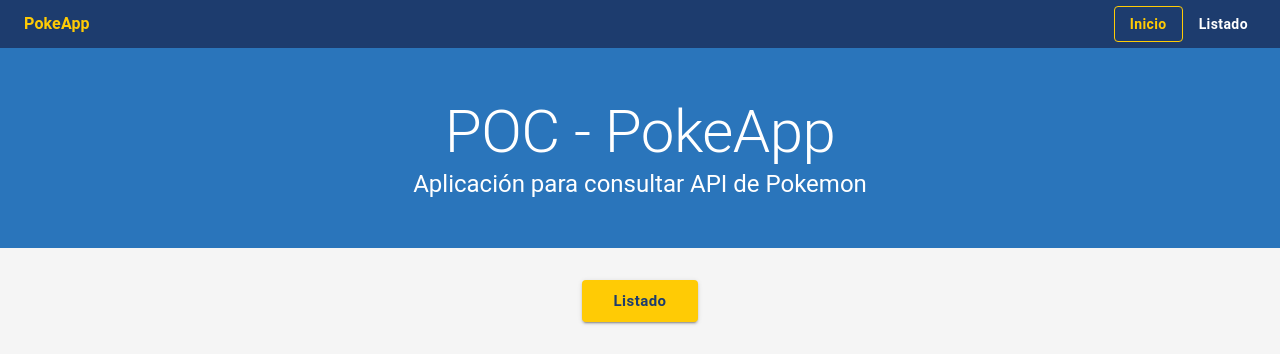
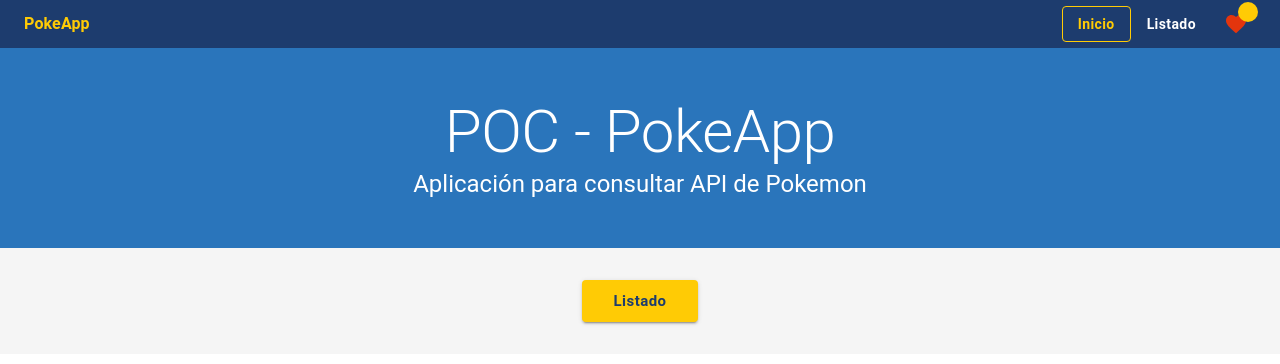
Before and after one commit to rubenmahu/PokeApp, a Next.js app: page / in a window 1280 px wide. Shown: the top 364 px of the page. Built offline with nearby package versions, Linux system fonts and the light colour scheme; what @mui/material-nextjs would draw is missing.

Commit message:
Hito 3: Zustand - favoritos

```diff
--- a/src/components/Navbar.tsx
+++ b/src/components/Navbar.tsx
@@ -1,11 +1,15 @@
 'use client';
-import {AppBar, Toolbar, Typography, Button} from '@mui/material';
+import {useFavoriteStore} from '@/store/useFavoriteStore';
+import {AppBar, Badge, Box, Toolbar, Typography, Button} from '@mui/material';
+import FavoriteIcon from '@mui/icons-material/Favorite';
 import Link from 'next/link';
 import {usePathname} from 'next/navigation';
 export function Navbar() {
 	const pathName = usePathname();
 	const isHome = pathName === '/';
 	const isPokemon = pathName.startsWith('/pokemon');
+
+	const favorites = useFavoriteStore((s) => s.favorites);
 
 	return (
 		<AppBar position="static" sx={{bgcolor: '#1d3c6e'}}>
@@ -39,6 +43,15 @@
 				>
 					Listado
 				</Button>
+				<Box sx={{display: 'flex', alignItems: 'center', ml: 2.5, mr: 1}} aria-label={`${favorites.length} favoritos`}>
+					<Badge
+						badgeContent={favorites.length ? favorites.length : ''}
+						showZero
+						sx={{'& .MuiBadge-badge': {bgcolor: '#ffcb05', color: '#1d3c6e', fontWeight: 700}}}
+					>
+						<FavoriteIcon sx={{color: '#e3350d'}} />
+					</Badge>
+				</Box>
 			</Toolbar>
 		</AppBar>
 	);
--- /dev/null
+++ b/src/store/useFavoriteStore.ts
@@ -0,0 +1,22 @@
+import {create} from 'zustand';
+import {persist} from 'zustand/middleware';
+
+interface FavoriteState {
+	favorites: string[];
+	toggleFavorite: (name: string) => void;
+}
+
+export const useFavoriteStore = create<FavoriteState>()(
+	persist(
+		(set) => ({
+			favorites: [],
+			toggleFavorite: (name) =>
+				set((state) => ({
+					favorites: state.favorites.includes(name)
+						? state.favorites.filter((fav) => fav !== name)
+						: [...state.favorites, name],
+				})),
+		}),
+		{name: 'pokemon-favorites'},
+	),
+);
```
Also changed, not shown: src/components/PokemonList.tsx (+23 -1 lines).
